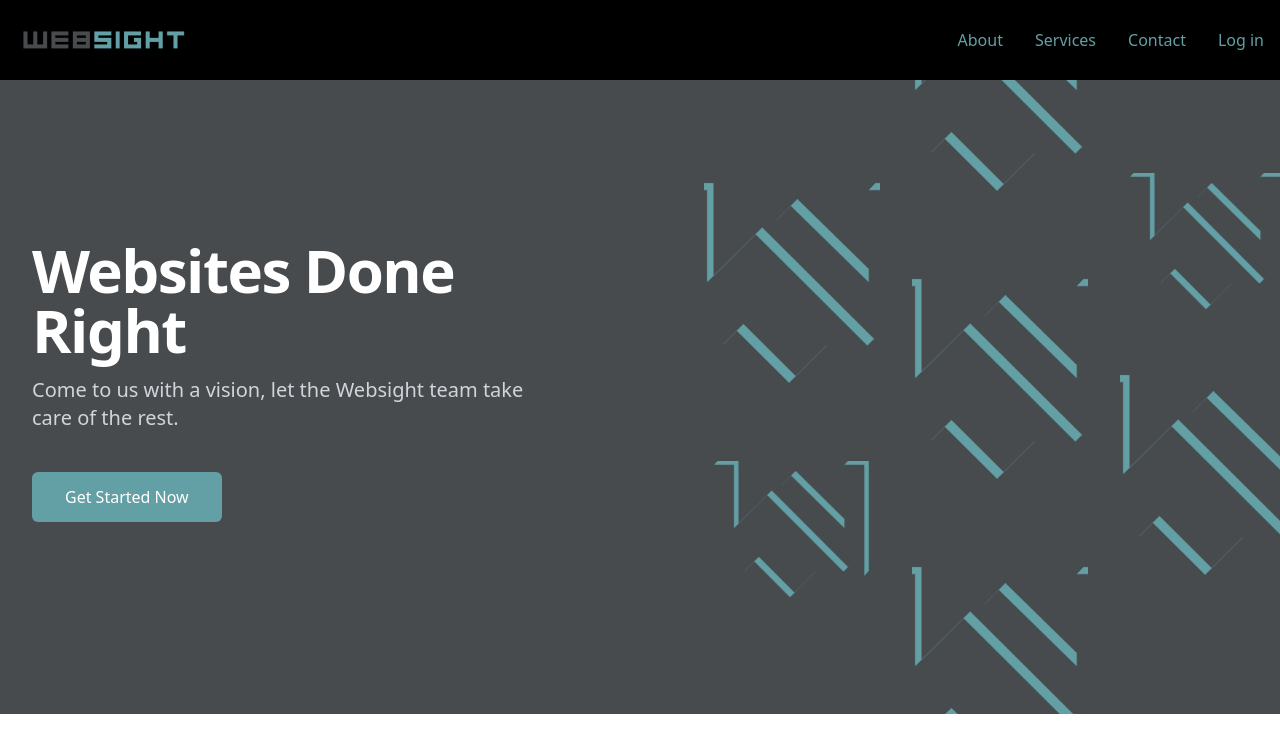
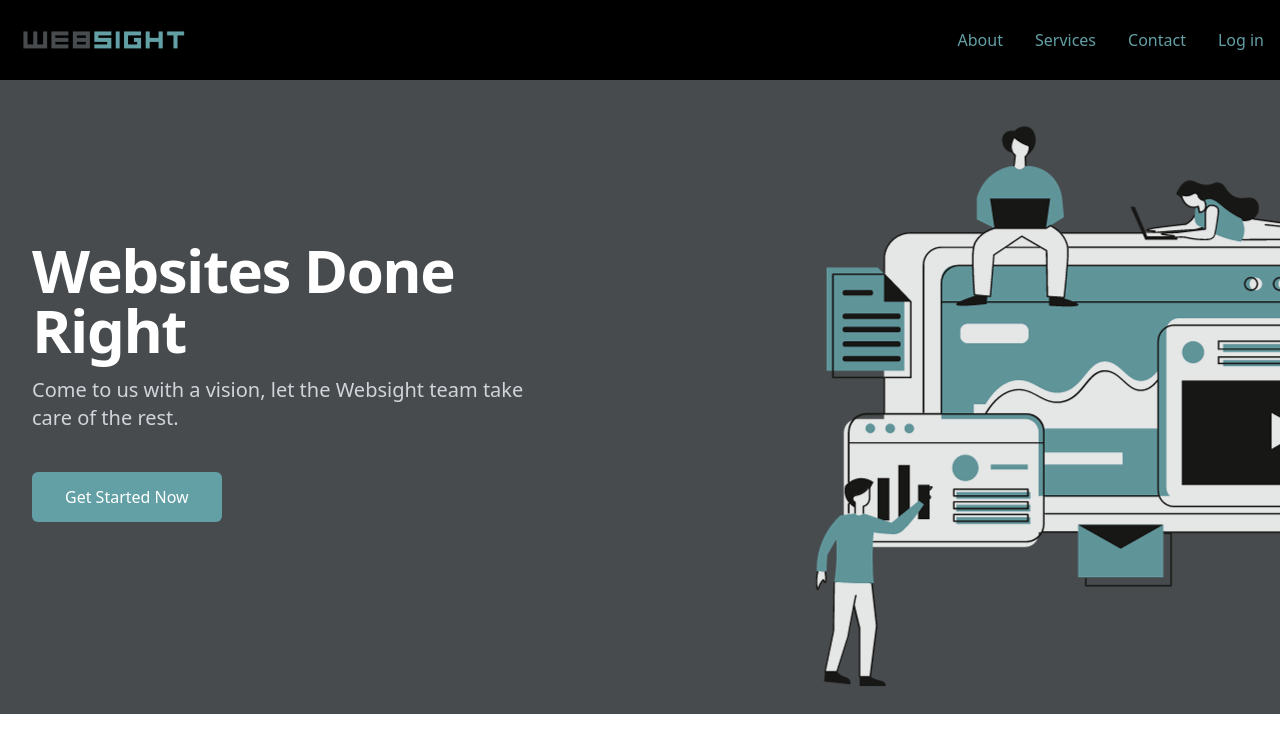
Before and after one commit to JoshON5/websight, a React (Vite) app in the folder client/: page / in a window 1280 px wide. Shown: the top 752 px of the page. Built offline with nearby package versions, Linux system fonts and the light colour scheme.

Commit message:
Home page updated/hero section image

```diff
--- a/client/src/components/UserProjectsList/index.jsx
+++ b/client/src/components/UserProjectsList/index.jsx
@@ -19,7 +19,16 @@ const UserProjects = () => {
 
   return (
 <div className='mt-6'>
-  <h2 className='text-3xl font-bold text-webTeal'>Your Projects: </h2>
+<p className='mt-10 p-6 text-center text-3xl text-gray-500'>Create a new project {' '}
+                            <Link
+                            to='/projectform'
+                            className='font-semibold leading-6 text-webTeal hover:text-webGrey'
+                        >
+                            {' '}
+                            Here!
+                        </Link>
+                        </p>
+  <h2 className='text-3xl font-bold text-webTeal'>Your Project Submissions: </h2>
   {user.projects.length > 0 ? (
     <div>
       {user.projects.map((project) => (
@@ -41,6 +50,7 @@ const UserProjects = () => {
           )}
         </div>
       ))}
+
     </div>
   ) : (
     <p className='mt-10 text-center text-3xl text-gray-500'>No projects found. Create a new project {' '}
--- a/client/src/pages/ErrorPage.jsx
+++ b/client/src/pages/ErrorPage.jsx
@@ -1,4 +1,6 @@
 import { useRouteError } from "react-router-dom";
+import { Link } from 'react-router-dom';
+
 
 export default function ErrorPage() {
   const error = useRouteError();
@@ -10,12 +12,13 @@ export default function ErrorPage() {
           <h1 className="mt-4 text-3xl font-bold tracking-tight text-gray-900 sm:text-5xl">OH NO!</h1>
           <p className="mt-6 text-base leading-7 text-gray-600">looks like an unexpected error has occurred :(</p>
           <div className="mt-10 flex items-center justify-center gap-x-6">
-            <a
-              href="/"
+            <Link
+
               className="rounded-md bg-webTeal px-3.5 py-2.5 text-sm font-semibold text-white shadow-sm hover:bg-webGrey focus-visible:outline focus-visible:outline-2 focus-visible:outline-offset-2 focus-visible:outline-indigo-600"
+              to="/"
             >
               Go back home
-            </a>
+            </Link>
           </div>
         </div>
       </main>
--- a/client/src/pages/Home.jsx
+++ b/client/src/pages/Home.jsx
@@ -1,4 +1,3 @@
-import Image from './../assets/websight-icon.png'
 import { Link } from 'react-router-dom';
 
 import Auth from '../utils/auth';
@@ -6,7 +5,7 @@ import Auth from '../utils/auth';
 const Home = () => {
 
     return(
-        <div className="relative overflow-hidden w-screen bg-webGrey">
+        <div className="relative overflow-hidden w-screen bg-hero">
           <div className="pb-80 pt-16 sm:pb-40 sm:pt-24 lg:pb-48 lg:pt-40">
             <div className="relative mx-auto max-w-7xl px-4 sm:static sm:px-6 lg:px-8">
               <div className="sm:max-w-lg">
@@ -19,67 +18,12 @@ const Home = () => {
               </div>
               <div>
                 <div className="mt-10">
-                  {/* Decorative image grid */}
                   <div
                     aria-hidden="true"
                     className="pointer-events-none lg:absolute lg:inset-y-0 lg:mx-auto lg:w-full lg:max-w-7xl"
                   >
                     <div className="absolute transform sm:left-1/2 sm:top-0 sm:translate-x-8 lg:left-1/2 lg:top-1/2 lg:-translate-y-1/2 lg:translate-x-8">
                       <div className="flex items-center space-x-6 lg:space-x-8">
-                        <div className="grid flex-shrink-0 grid-cols-1 gap-y-6 lg:gap-y-8">
-                          <div className="h-64 w-44 overflow-hidden rounded-lg sm:opacity-0 lg:opacity-100">
-                            <img
-                              src={Image}
-                              alt=""
-                              className="h-full w-full object-cover object-center"
-                            />
-                          </div>
-                          <div className="h-40 w-44 overflow-hidden rounded-lg">
-                            <img
-                              src={Image}
-                              alt=""
-                              className="h-full w-full object-cover object-center"
-                            />
-                          </div>
-                        </div>
-                        <div className="grid flex-shrink-0 grid-cols-1 gap-y-6 lg:gap-y-8">
-                          <div className="h-64 w-44 overflow-hidden rounded-lg">
-                            <img
-                              src={Image}
-                              alt=""
-                              className="h-full w-full object-cover object-center"
-                            />
-                          </div>
-                          <div className="h-64 w-44 overflow-hidden rounded-lg">
-                            <img
-                              src={Image}
-                              alt=""
-                              className="h-full w-full object-cover object-center"
-                            />
-                          </div>
-                          <div className="h-64 w-44 overflow-hidden rounded-lg">
-                            <img
-                              src={Image}
-                              alt=""
-                              className="h-full w-full object-cover object-center"
-                            />
-                          </div>
-                        </div>
-                        <div className="grid flex-shrink-0 grid-cols-1 gap-y-6 lg:gap-y-8">
-                          <div className="h-40 w-44 overflow-hidden rounded-lg">
-                            <img
-                              src={Image}
-                              alt=""
-                              className="h-full w-full object-cover object-center"
-                            />
-                          </div>
-                          <div className="h-64 w-44 overflow-hidden rounded-lg">
-                            <img
-                              src={Image}
-                              className="h-full w-full object-cover object-center"
-                            />
-                          </div>
-                        </div>
                       </div>
                     </div>
                   </div>
--- a/client/src/pages/Login.jsx
+++ b/client/src/pages/Login.jsx
@@ -4,6 +4,8 @@ import { Link } from 'react-router-dom';
 import { useMutation } from '@apollo/client';
 import { LOGIN_USER } from '../utils/mutations';
 import Auth from '../utils/auth';
+
+
 const Login = (props) => {
     const [formState, setFormState] = useState({ email: '', password: '' });
     const [login, { error, data }] = useMutation(LOGIN_USER);
--- a/client/tailwind.config.js
+++ b/client/tailwind.config.js
@@ -9,7 +9,10 @@ export default {
     extend: {
       colors: {
         'webTeal': '#63A0A6',
-        'webGrey': '#474B4D'
+        'webGrey': '#474B4D',
+      },
+      backgroundImage: {
+        'hero': "url('./assets/hero.png')",
       }
     },
   },
```
Also changed, not shown: client/src/assets/hero.png (added).
